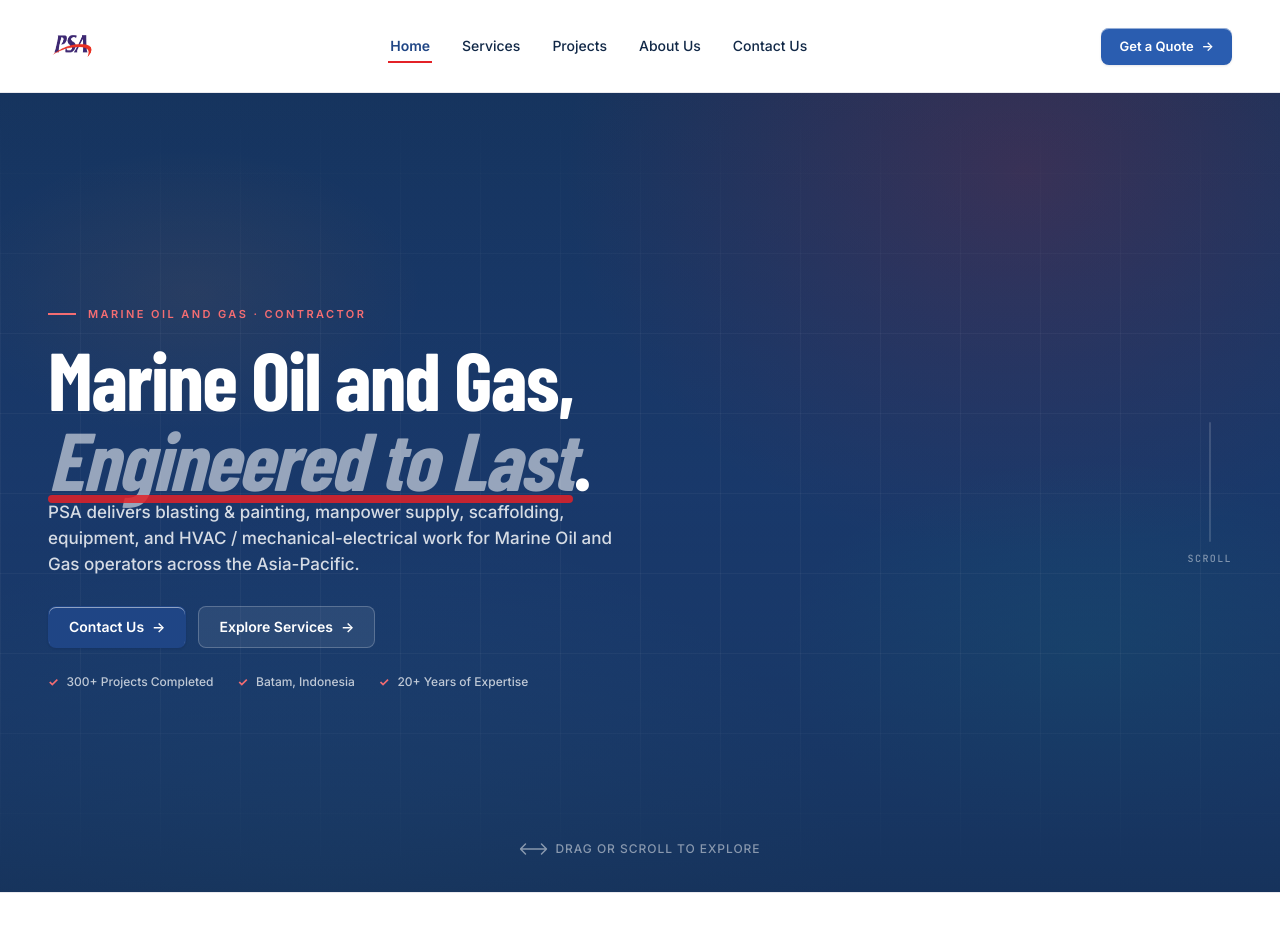
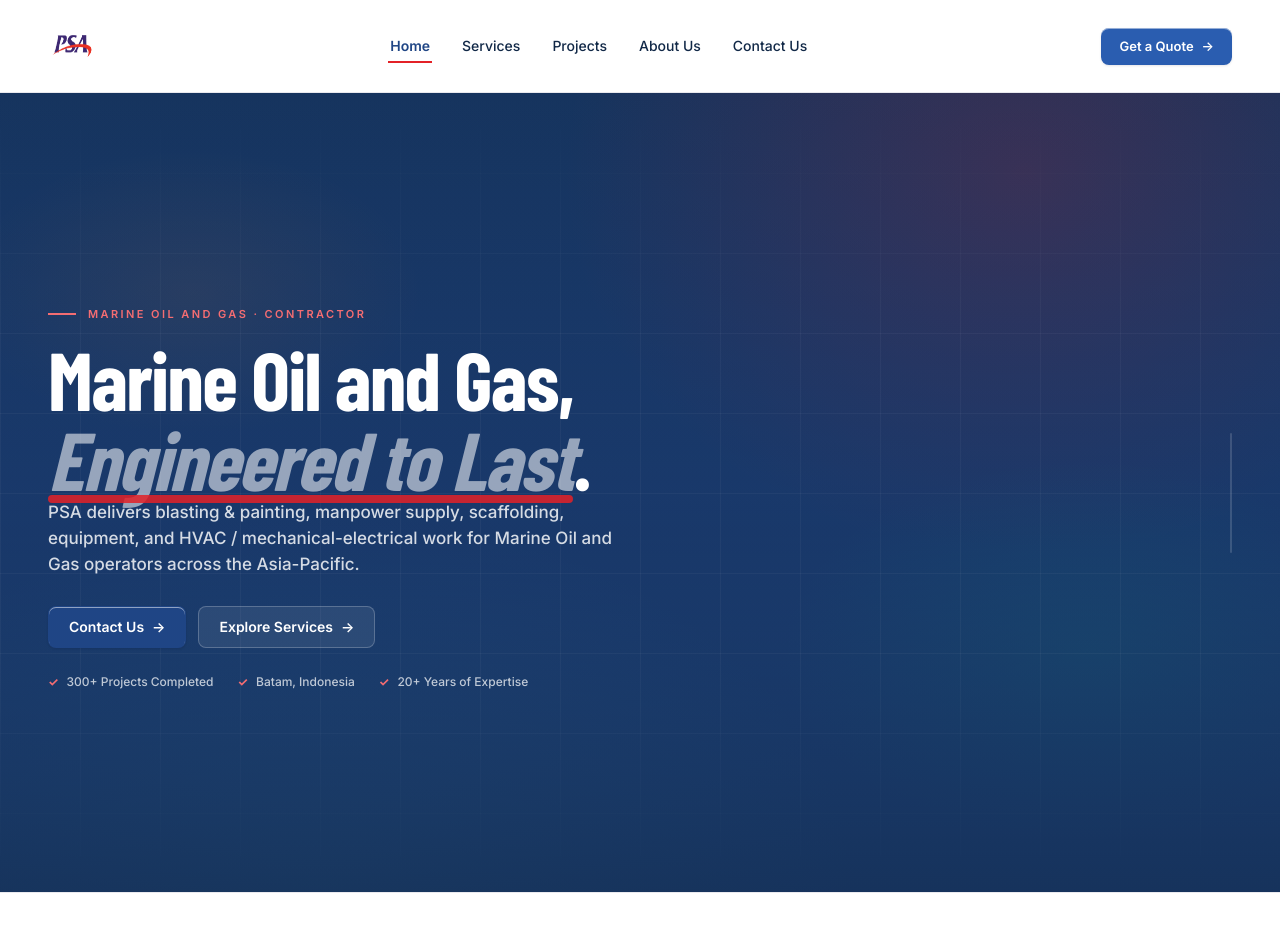
Before and after one commit to Jonathanpangkey/PSAP-Staging, a Next.js app: page / in a window 1280 px wide. Shown: the top 932 px of the page. Built offline with nearby package versions, Linux system fonts and the light colour scheme; a web font is replaced by a local one.

Commit message:
update video

```diff
--- a/src/components/home/Hero.tsx
+++ b/src/components/home/Hero.tsx
@@ -179,20 +179,6 @@ export default function Hero() {
         </div>
 
         <div className="hero-grid-lines" aria-hidden="true" />
-
-        <div className="hero-drag-hint" aria-hidden="true">
-          <svg width="28" height="14" viewBox="0 0 28 14" fill="none">
-            <path
-              d="M1 7h26M1 7l5-5M1 7l5 5M27 7l-5-5M27 7l-5 5"
-              stroke="currentColor"
-              strokeWidth="1.5"
-              strokeLinecap="round"
-              strokeLinejoin="round"
-            />
-          </svg>
-          <span>Drag or scroll to explore</span>
-        </div>
-
         <div className="hero-grid">
           <div>
             <div className="eyebrow">Marine Oil and Gas · Contractor</div>
@@ -225,7 +211,6 @@ export default function Hero() {
             <div className="hero-scroll-track">
               <div className="hero-scroll-bar" id="hero-scroll-bar" />
             </div>
-            <span>Scroll</span>
           </div>
         </div>
       </div>
```
Also changed, not shown: 1 other file (tests, documents, lock files or other folders).
